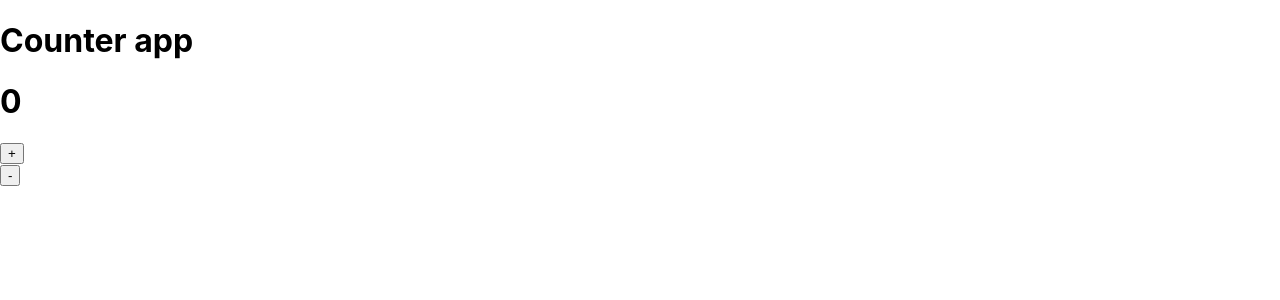
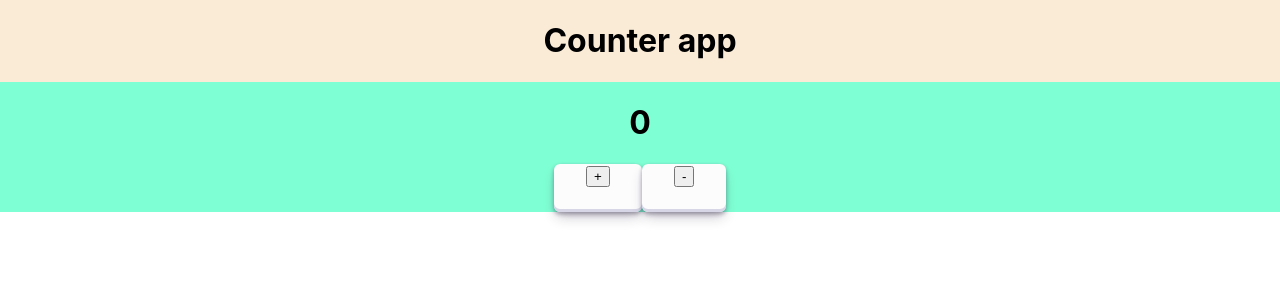
Before and after one commit to patrycjafilipowicz/counter-repository, a React (Create React App) app: page / in a window 1280 px wide. Shown: the top 300 px of the page. Built offline with nearby package versions, Linux system fonts and the light colour scheme.

Commit message:
added styles for buttons

```diff
--- a/src/App.css
+++ b/src/App.css
@@ -1,38 +1,65 @@
-.App {
-  text-align: center;
-}
+.app {
+  background-color: aquamarine;
+  display: flex;
+  justify-content: center;
+  flex-direction: column;
+  align-items: center;
+ }
 
-.App-logo {
-  height: 40vmin;
-  pointer-events: none;
-}
+ .appName {
+  background-color: antiquewhite;
+  width: 100%;
+  align-items: center;
+  justify-content: center;
+  display: flex;
+ }
 
-@media (prefers-reduced-motion: no-preference) {
-  .App-logo {
-    animation: App-logo-spin infinite 20s linear;
+.button1 {
+  display: inline-block;
+  outline: 0;
+  border: 0;
+  cursor: pointer;
+  transition: box-shadow 0.15s ease,transform 0.15s ease;
+  will-change: box-shadow,transform;
+  background: #FCFCFD;
+  box-shadow: 0px 2px 4px rgb(45 35 66 / 40%), 0px 7px 13px -3px rgb(45 35 66 / 30%), inset 0px -3px 0px #d6d6e7;
+  height: 48px;
+  padding: 0 32px;
+  font-size: 18px;
+  border-radius: 6px;
+  color: #36395a;
+  transition: box-shadow 0.15s ease,transform 0.15s ease;
+  :hover {
+      box-shadow: 0px 4px 8px rgb(45 35 66 / 40%), 0px 7px 13px -3px rgb(45 35 66 / 30%), inset 0px -3px 0px #d6d6e7;
+      transform: translateY(-2px);
+  }
+  :active{
+      box-shadow: inset 0px 3px 7px #d6d6e7;
+      transform: translateY(2px);
   }
 }
 
-.App-header {
-  background-color: #282c34;
-  min-height: 100vh;
-  display: flex;
-  flex-direction: column;
-  align-items: center;
-  justify-content: center;
-  font-size: calc(10px + 2vmin);
-  color: white;
-}
-
-.App-link {
-  color: #61dafb;
-}
-
-@keyframes App-logo-spin {
-  from {
-    transform: rotate(0deg);
+.button2 {
+  display: inline-block;
+  outline: 0;
+  border: 0;
+  cursor: pointer;
+  transition: box-shadow 0.15s ease,transform 0.15s ease;
+  will-change: box-shadow,transform;
+  background: #FCFCFD;
+  box-shadow: 0px 2px 4px rgb(45 35 66 / 40%), 0px 7px 13px -3px rgb(45 35 66 / 30%), inset 0px -3px 0px #d6d6e7;
+  height: 48px;
+  padding: 0 32px;
+  font-size: 18px;
+  border-radius: 6px;
+  color: #36395a;
+  transition: box-shadow 0.15s ease,transform 0.15s ease;
+  :hover {
+      box-shadow: 0px 4px 8px rgb(45 35 66 / 40%), 0px 7px 13px -3px rgb(45 35 66 / 30%), inset 0px -3px 0px #d6d6e7;
+      transform: translateY(-2px);
   }
-  to {
-    transform: rotate(360deg);
+  :active{
+      box-shadow: inset 0px 3px 7px #d6d6e7;
+      transform: translateY(2px);
   }
 }
```
